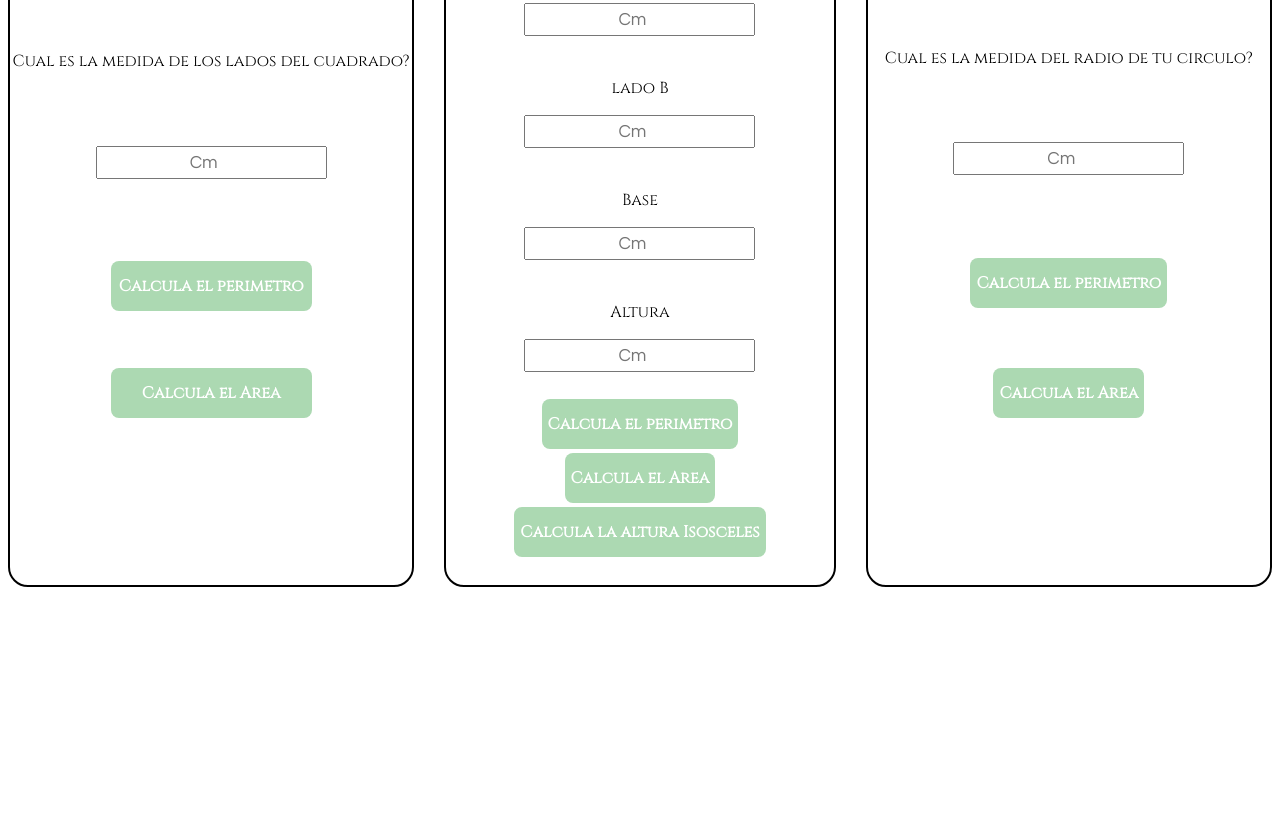
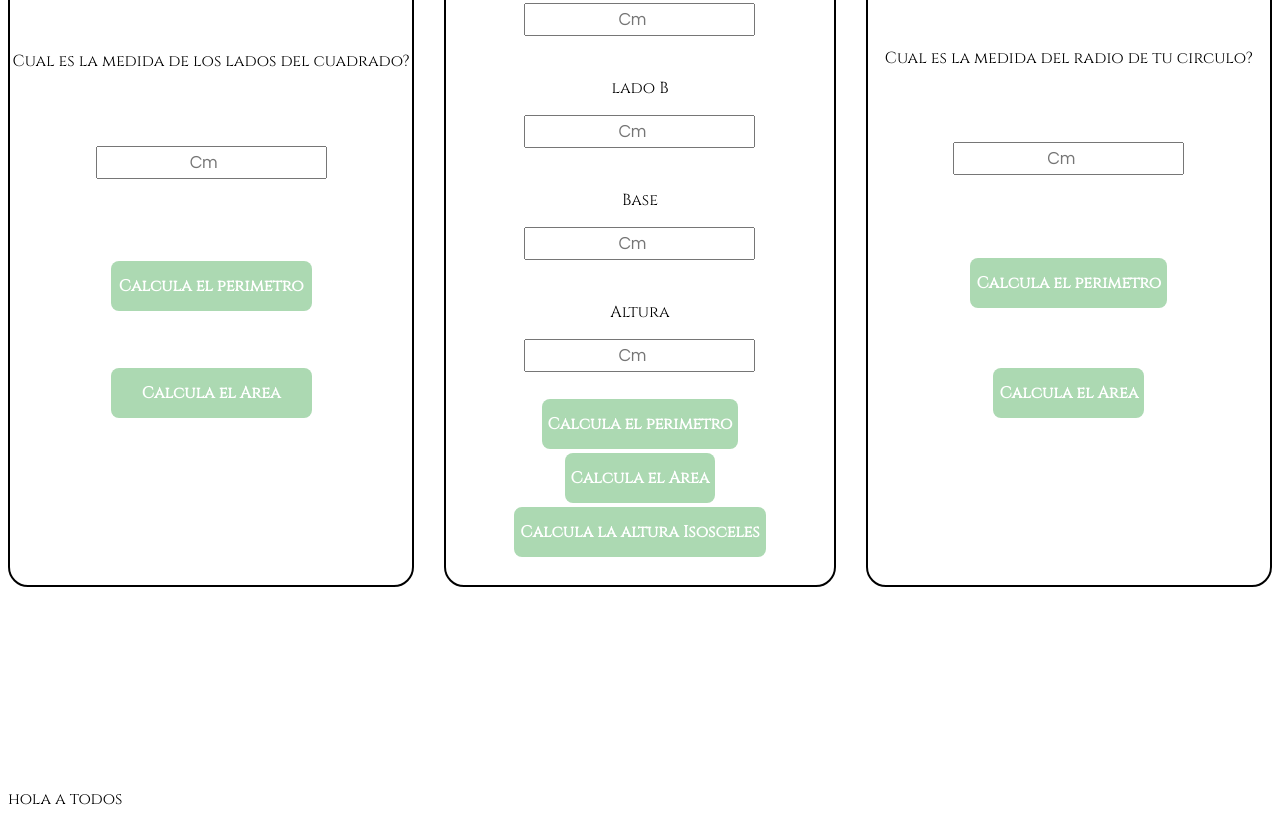
Before and after one commit to darcardenasp045/cursoPracticoJavaScript, a plain HTML site: page figuras.html in a window 1280 px wide. Shown: the part 426-1244 px from the top of the page. Before the commit the page ends 1222 px from the top, so only its background shows below. Drawn offline with nearby package versions, Linux system fonts and the light colour scheme.

Commit message:
este commit es de prueba

```diff
--- a/figuras.html
+++ b/figuras.html
@@ -77,6 +77,8 @@
 
     </div>
 
+    <div>hola a todos</div>
+
 
     <script src="fig.js"></script>
 </body>
```
